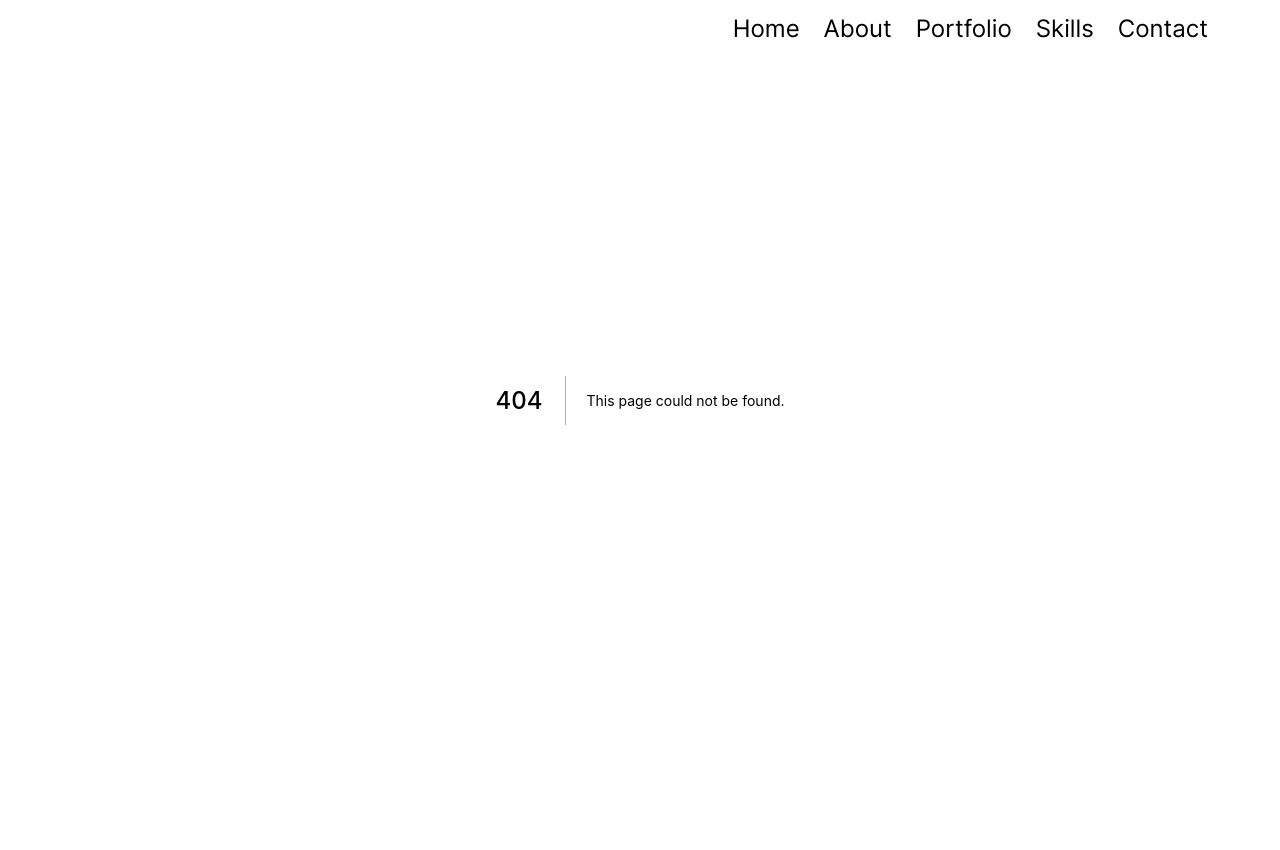
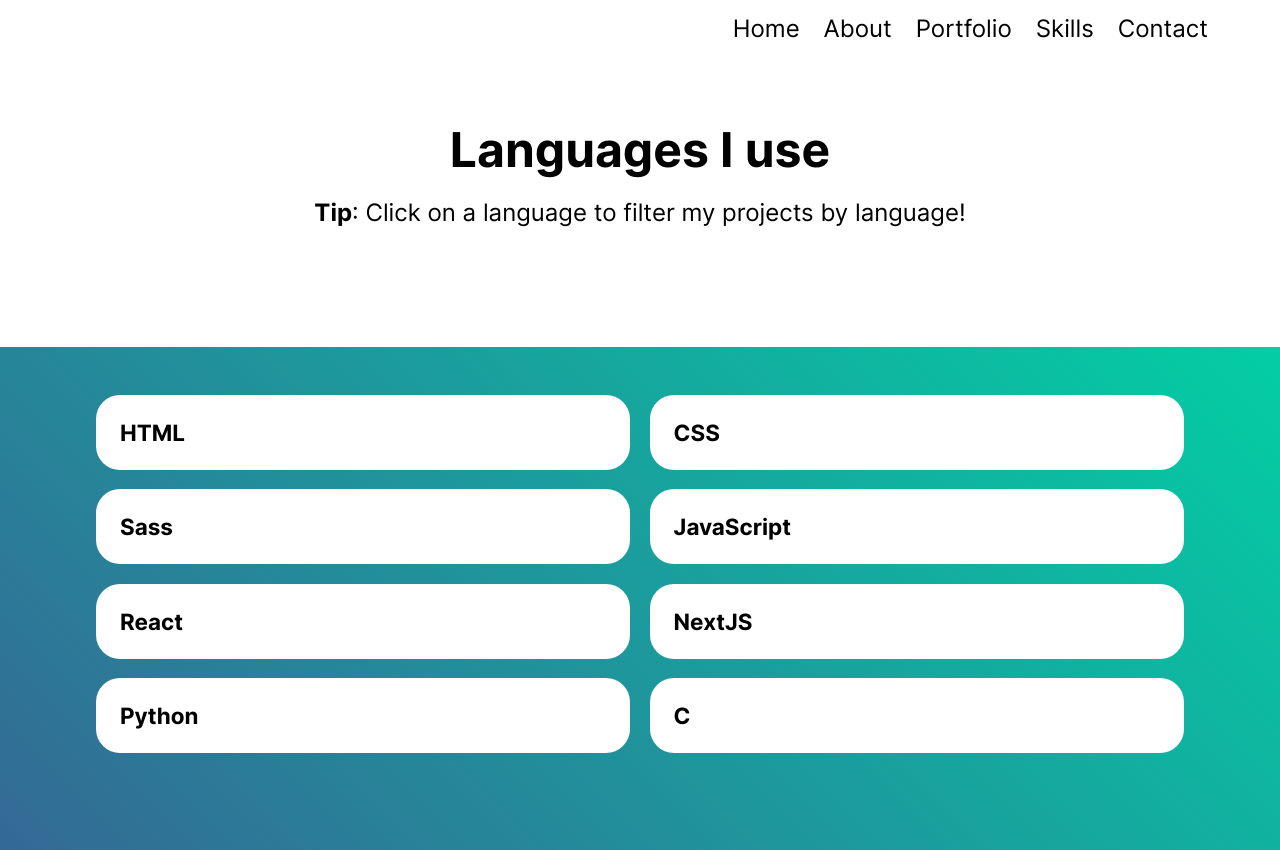
Before and after one commit to SiravitPhokeed/personal-website, a Next.js app: page /skills in a window 1280 px wide. Before the commit this address had no page. Before the commit the page ends 800 px from the top, so only its background shows below. Built offline with nearby package versions, Linux system fonts and the light colour scheme.

Commit message:
Fixed broken links

```diff
--- a/components/laptop.js
+++ b/components/laptop.js
@@ -21,7 +21,7 @@ export function Laptop() {
             <div className={laptopStyle["laptop-keyboard"]} />
             <div className={laptopStyle["laptop-keyboard-content"]}>
                 <h3>Emocial</h3>
-                <Link href="/work/0">
+                <Link href="/work/Emocial">
                     <a>Learn more about this project <MdLaunch /></a>
                 </Link>
             </div>
--- a/pages/index.js
+++ b/pages/index.js
@@ -135,7 +135,7 @@ export default function Home() {
                         </div>
                     </div>
                     <div>
-                        <button className={homeStyle["continue-button"]} onClick={() => router.push("/langs")}>
+                        <button className={homeStyle["continue-button"]} onClick={() => router.push("/skills")}>
                             See all
                         </button>
                     </div>
--- a/pages/langs.js
+++ b/pages/skills.js
@@ -17,7 +17,7 @@ export default function All() {
             <main className={langStyle["content"]}>
                 <div className="grid">
                     {langs.map(lang =>
-                        <Link key={lang.id} href={`/work?type=project&uses=${lang.name}`}>
+                        <Link key={lang.id} href={`/portfolio?type=project&uses=${lang.name}`}>
                             <a className="card">
                                 <h3>{lang.name}</h3>
                             </a>
```
